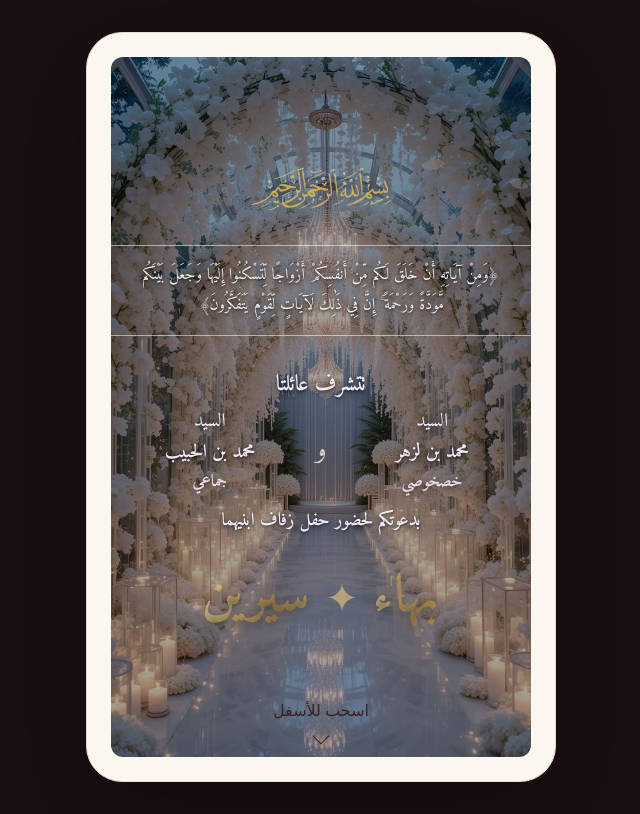
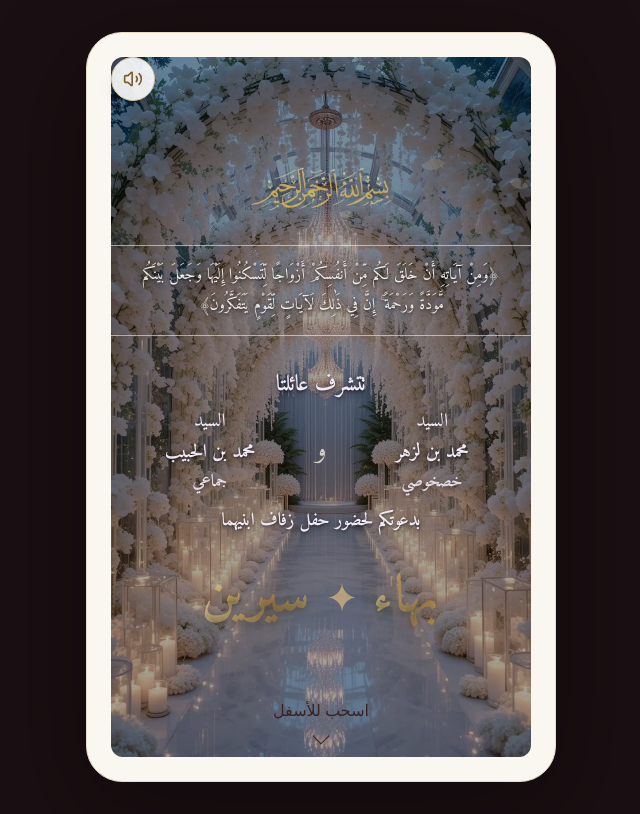
Before and after one commit to inviti-kol/inviti-lkol, a Next.js app: page /baha-sirine-sdag in a window 1280 px wide. Both pictures are taken after a click on the element 640 px from the left and 407 px from the top of the page. Shown: the whole page, without its empty margins (319-959 px from the left). Built offline with nearby package versions, Linux system fonts and the light colour scheme.

Commit message:
backup antes de nueva invitacion

```diff
--- a/src/components/Sdag/BookInvitation.tsx
+++ b/src/components/Sdag/BookInvitation.tsx
@@ -1,8 +1,9 @@
 "use client"
 
-import { useState, useEffect } from "react"
+import { useState, useEffect, useRef } from "react"
 import { motion, AnimatePresence } from "framer-motion"
 import Pages from "./Pages"
+import { Volume2, VolumeX } from "lucide-react"
 
 
 export default function BookInvitation() {
@@ -10,6 +11,9 @@ export default function BookInvitation() {
   const [open, setOpen] = useState(false)
   const [pagesVisible, setPagesVisible] = useState(false)
   const [loading, setLoading] = useState(true)
+  const audioRef = useRef<HTMLAudioElement>(null)
+  const [muted, setMuted] = useState(false)
+
   useEffect(() => {
 
     const timer = setTimeout(() => {
@@ -27,7 +31,7 @@ export default function BookInvitation() {
     if (open) return
 
     setOpen(true)
-
+audioRef.current?.play()
     setTimeout(() => {
       setPagesVisible(true)
     }, 500)
@@ -66,7 +70,44 @@ export default function BookInvitation() {
         "
 
       >
+{open && (
+  <button
+    onClick={(e) => {
+      e.stopPropagation()
 
+      setMuted((value) => {
+        const next = !value
+
+        if (audioRef.current) {
+          audioRef.current.muted = next
+        }
+
+        return next
+      })
+    }}
+    className="
+      absolute
+      top-10%
+      right-10%
+      z-[200]
+      w-11
+      h-11
+      rounded-full
+      bg-white/90
+      border
+      border-[#d8c49a]
+      shadow-lg
+      flex
+      items-center
+      justify-center
+      text-[#7d5d2d]
+      transition
+      hover:scale-105
+    "
+  >
+    {muted ? <VolumeX size={20} /> : <Volume2 size={20} />}
+  </button>
+)}
         <div
 
 
@@ -364,6 +405,17 @@ text-sm
         </div>
 
       </div>
+<audio
+  ref={audioRef}
+  loop
+  playsInline
+  muted={muted}
+>
+  <source
+    src="/music/music.mp3"
+    type="audio/mpeg"
+  />
+</audio>
 
     </main>
 
```
Also changed, not shown: 1 other file (tests, documents, lock files or other folders).
